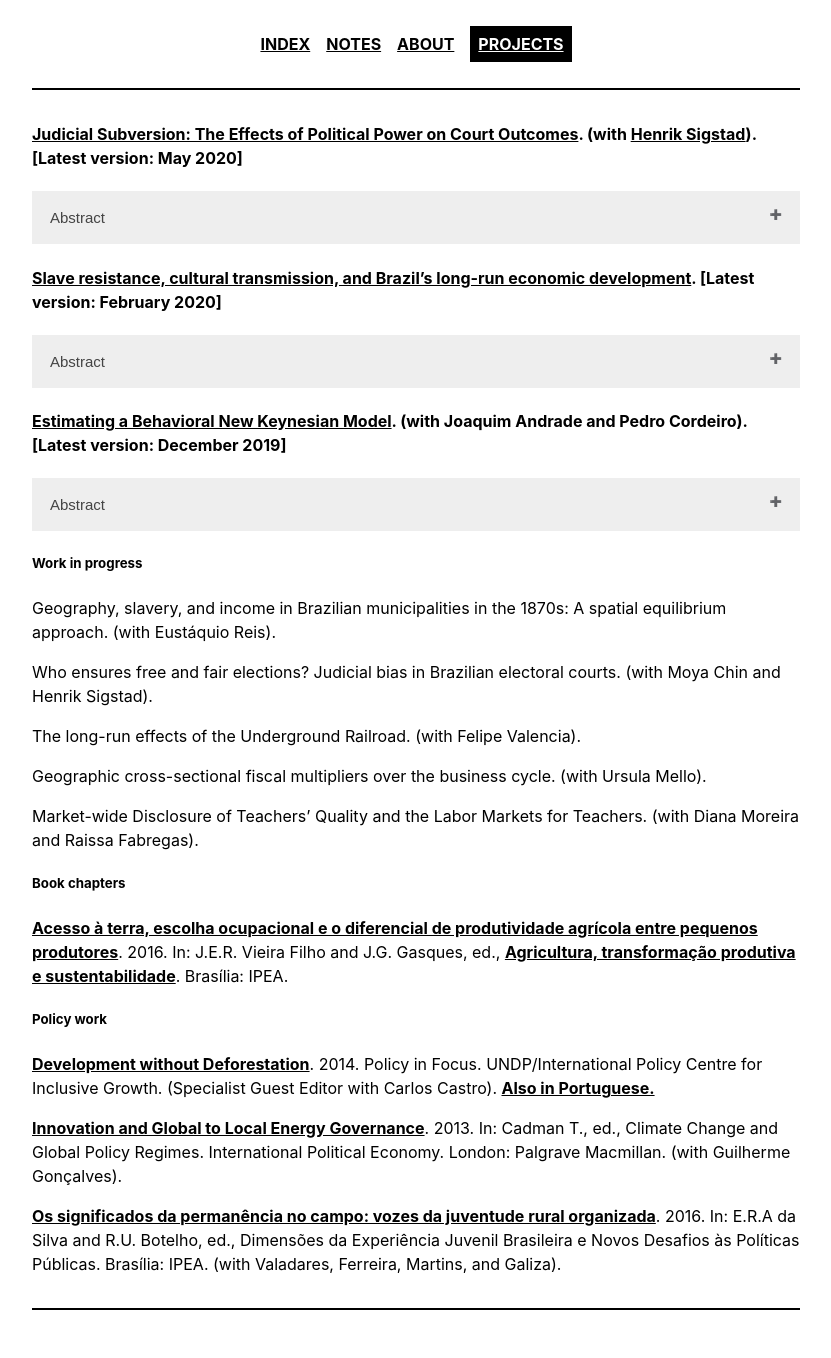
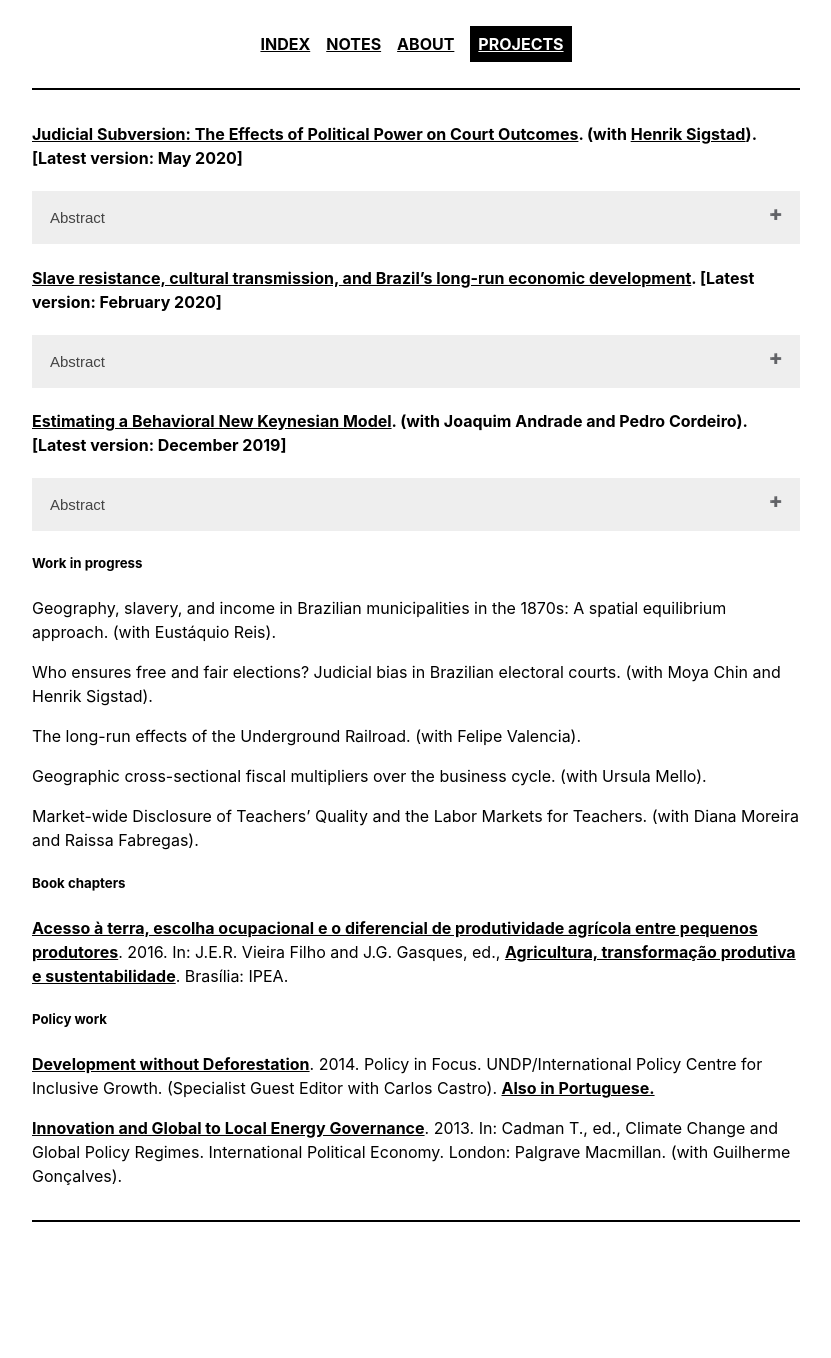
Before and after one commit to gbrlambais/gbrlambais.github.io, a Jekyll site: the page built from _pages/projects.md, in a window 1280 px wide. Shown: the whole page, without its empty margins (224-1055 px from the left). Built offline with Jekyll 4.4.1, drawn with Linux system fonts in a browser that asks for light colours; after the commit the page ends 1270 px from its top, so only the background shows below that.

Commit message:
proj about

```diff
--- a/_pages/projects.md
+++ b/_pages/projects.md
@@ -60,5 +60,3 @@ In: J.E.R. Vieira Filho and J.G. Gasques, ed., [Agricultura, transformação pro
 [Development without Deforestation](https://ipcig.org/pub/eng/PiF29_10_years_Development_without_Deforestation.pdf). 2014. Policy in Focus. UNDP/International Policy Centre for Inclusive Growth. (Specialist Guest Editor with Carlos Castro). [Also in Portuguese.](https://ipcig.org/pub/port/PiF29PT_10_anos_Desenvolvimento_sem_Desmatamento.pdf)
 
 [Innovation and Global to Local Energy Governance](https://link.springer.com/chapter/10.1057/9781137006127_12). 2013. In: Cadman T., ed., Climate Change and Global Policy Regimes. International Political Economy. London: Palgrave Macmillan. (with Guilherme Gonçalves).
-
-[Os significados da permanência no campo: vozes da juventude rural organizada](http://repositorio.ipea.gov.br/bitstream/11058/6270/1/Dimensões%20da%20experiência%20juvenil%20brasileira%20e%20novos%20desafios%20às%20pol%C3%ADticas%20públicas.pdf#page=61). 2016. In: E.R.A da Silva and R.U. Botelho, ed., Dimensões da Experiência Juvenil Brasileira e Novos Desafios às Políticas Públicas. Brasília: IPEA. (with Valadares, Ferreira, Martins, and Galiza).
```
